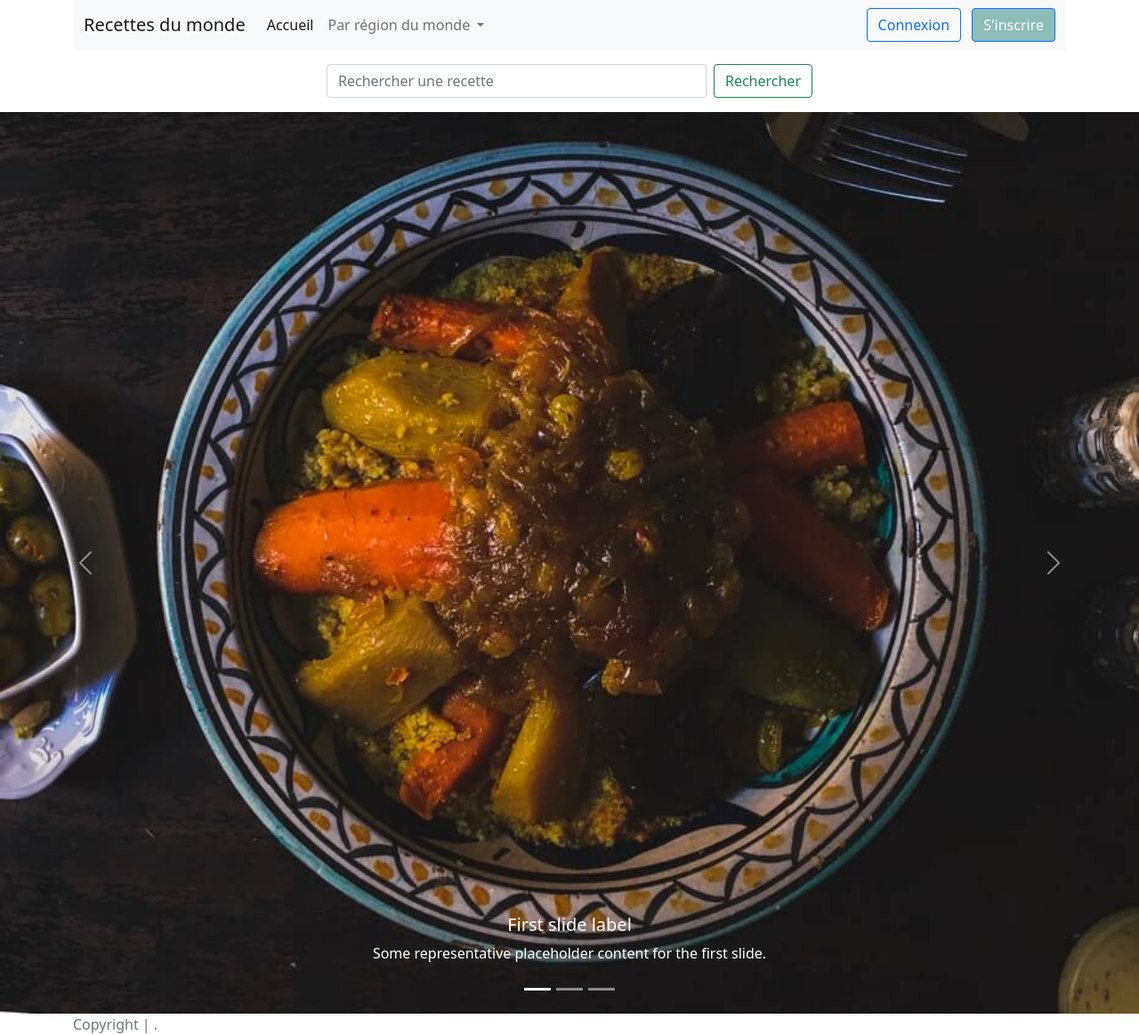
After one commit to recette-facile/recettes_du_monde, a Symfony app: template templates/home_page/index.html.twig in a window 1280 px wide. The commit adds this page. Shown: the whole page at 89% size. Run offline with Twig, Linux system fonts and the light colour scheme; the template is opened without the code that fills it, so the values that code supplies are empty; some libraries are stand-ins or nearby versions.

Commit message:
creation menu, footer, homecontroller, caroussel et dossier assets

```diff
--- a/composer.json
+++ b/composer.json
@@ -31,7 +31,7 @@
         "symfony/property-access": "5.3.*",
         "symfony/property-info": "5.3.*",
         "symfony/proxy-manager-bridge": "5.3.*",
-        "symfony/runtime": "5.3.*",
+        "symfony/runtime": "^5.3",
         "symfony/security-bundle": "5.3.*",
         "symfony/serializer": "5.3.*",
         "symfony/string": "5.3.*",
--- a/templates/base.html.twig
+++ b/templates/base.html.twig
@@ -2,18 +2,42 @@
 <html>
 	<head>
 		<meta charset="UTF-8">
-        <title>{% block title %}Welcome!{% endblock %}</title>
-        {# Run `composer require symfony/webpack-encore-bundle`
-           and uncomment the following Encore helpers to start using Symfony UX #}
+		<title>
+			{% block title %}Recette du monde
+			{% endblock %}
+		</title>
+
 		{% block stylesheets %}
+			<!-- CSS Boostrap -->
+			<link
+			href="https://cdn.jsdelivr.net/npm/bootstrap@5.0.2/dist/css/bootstrap.min.css" rel="stylesheet" integrity="sha384-EVSTQN3/azprG1Anm3QDgpJLIm9Nao0Yz1ztcQTwFspd3yD65VohhpuuCOmLASjC" crossorigin="anonymous">
+			{# FontAwesome #}
+			<link
+			rel="stylesheet" href="https://cdnjs.cloudflare.com/ajax/libs/font-awesome/5.15.3/css/all.min.css" integrity="sha512-iBBXm8fW90+nuLcSKlbmrPcLa0OT92xO1BIsZ+ywDWZCvqsWgccV3gFoRBv0z+8dLJgyAHIhR35VZc2oM/gI1w==" crossorigin="anonymous" referrerpolicy="no-referrer"/>
+			{# CSS Perso #}
+			<link
+			rel="stylesheet" href="{{ asset('css/style.css')}}">
 		{#{{ encore_entry_link_tags('app') }}#}
 		{% endblock %}
-
 		{% block javascripts %}
+			<!-- JavaScript Bundle with Popper -->
+			<script src="https://cdn.jsdelivr.net/npm/bootstrap@5.0.2/dist/js/bootstrap.bundle.min.js" integrity="sha384-MrcW6ZMFYlzcLA8Nl+NtUVF0sA7MsXsP1UyJoMp4YLEuNSfAP+JcXn/tWtIaxVXM" crossorigin="anonymous"></script>
+			{# JS Perso #}
+			<script src="{{ asset('js/scipt.js')}}"></script>
 			{#{{ encore_entry_script_tags('app') }}#}
 		{% endblock %}
 	</head>
+
 	<body>
-        {% block body %}{% endblock %}
+		<div class="container">
+			{% include "menu.html.twig" %}
+		</div>
+
+		{% block body %}
+
+		{% endblock %}
+
+		{% include "footer.html.twig" %}
+
 	</body>
 </html>
--- /dev/null
+++ b/templates/footer.html.twig
@@ -0,0 +1,3 @@
+<div class="container">
+    <span class="text-muted">Copyright | .</span>
+  </div>
--- /dev/null
+++ b/templates/home_page/index.html.twig
@@ -0,0 +1,47 @@
+{% extends 'base.html.twig' %}
+
+{% block title %}Recette du monde | Accueil{% endblock %}
+
+
+{% block body %}
+
+<div id="carouselExampleCaptions" class="carousel slide" data-bs-ride="carousel">
+  <div class="carousel-indicators">
+    <button type="button" data-bs-target="#carouselExampleCaptions" data-bs-slide-to="0" class="active" aria-current="true" aria-label="Slide 1"></button>
+    <button type="button" data-bs-target="#carouselExampleCaptions" data-bs-slide-to="1" aria-label="Slide 2"></button>
+    <button type="button" data-bs-target="#carouselExampleCaptions" data-bs-slide-to="2" aria-label="Slide 3"></button>
+  </div>
+  <div class="carousel-inner">
+    <div class="carousel-item active">
+      <img src="{{ asset('img/couscous.jpeg')}}" class="d-block w-100" alt="...">
+      <div class="carousel-caption d-none d-md-block">
+        <h5>First slide label</h5>
+        <p>Some representative placeholder content for the first slide.</p>
+      </div>
+    </div>
+    <div class="carousel-item">
+      <img src="{{ asset('img/injera.jpg')}}" class="d-block w-100" alt="...">
+      <div class="carousel-caption d-none d-md-block">
+        <h5>Second slide label</h5>
+        <p>Some representative placeholder content for the second slide.</p>
+      </div>
+    </div>
+    <div class="carousel-item">
+      <img src="{{ asset('img/pide.jpg')}}" class="d-block w-100" alt="...">
+      <div class="carousel-caption d-none d-md-block">
+        <h5>Third slide label</h5>
+        <p>Some representative placeholder content for the third slide.</p>
+      </div>
+    </div>
+  </div>
+  <button class="carousel-control-prev" type="button" data-bs-target="#carouselExampleCaptions" data-bs-slide="prev">
+    <span class="carousel-control-prev-icon" aria-hidden="true"></span>
+    <span class="visually-hidden">Previous</span>
+  </button>
+  <button class="carousel-control-next" type="button" data-bs-target="#carouselExampleCaptions" data-bs-slide="next">
+    <span class="carousel-control-next-icon" aria-hidden="true"></span>
+    <span class="visually-hidden">Next</span>
+  </button>
+</div>
+
+{% endblock %}
--- /dev/null
+++ b/templates/menu.html.twig
@@ -0,0 +1,49 @@
+	<nav class="navbar navbar-expand-lg navbar-light bg-light">
+		<div class="container-fluid">
+			<a class="navbar-brand" href="#">Recettes du monde</a>
+			<button class="navbar-toggler" type="button" data-bs-toggle="collapse" data-bs-target="#navbarSupportedContent" aria-controls="navbarSupportedContent" aria-expanded="false" aria-label="Toggle navigation">
+				<span class="navbar-toggler-icon"></span>
+			</button>
+
+			<div class="collapse navbar-collapse" id="navbarSupportedContent">
+				<ul class="navbar-nav me-auto mb-2 mb-lg-0">
+					<li class="nav-item">
+						<a class="nav-link active" aria-current="page" href="#">Accueil</a>
+					</li>
+					<li class="nav-item dropdown">
+						<a class="nav-link dropdown-toggle" href="#" id="navbarDropdown" role="button" data-bs-toggle="dropdown" aria-expanded="false">
+							Par région du monde
+						</a>
+						<ul class="dropdown-menu" aria-labelledby="navbarDropdown">
+							<li>
+								<a class="dropdown-item" href="#">Afrique de l'Ouest</a>
+							</li>
+							<li>
+								<a class="dropdown-item" href="#">Afrique de l'Est</a>
+							</li>
+							<li>
+								<a class="dropdown-item" href="#">Maghreb</a>
+							</li>
+							<li>
+								<a class="dropdown-item" href="#">Moyen-Orient</a>
+							</li>
+						</ul>
+					</li>
+				</ul>
+
+
+				<div class="col-md-3 text-end">
+					<button type="button" class="btn btn-outline-primary me-2">Connexion</button>
+					<button type="button" class="btn btn-primary">S'inscrire</button>
+				</div>
+
+			</div>
+		</div>
+	</nav>
+    {# Optionnel à voir comment effectuer les recherches #}
+	<div class="container-sm d-flex justify-content-center">
+		<form class="d-flex col-6 m-3">
+			<input class="form-control me-2" type="search" placeholder="Rechercher une recette" aria-label="Rechercher une recette">
+			<button class="btn btn-outline-success" type="submit">Rechercher</button>
+		</form>
+	</div>
```
Also changed, not shown: migrations/Version20210719180700.php (added, +51 -0 lines), src/Controller/HomePageController.php (added, +20 -0 lines), templates/header.html.twig (added, +39 -0 lines), public/assets/css/style.css (added), public/assets/js/script.js (added), public/img/Injera.jpg (added), public/img/couscous.jpeg (added), public/img/pide.jpg (added), public/img/pilau.jpg (added), public/img/thieb.jfif (added), 2 other files. Lines whose indentation alone changed are shown as unchanged.
